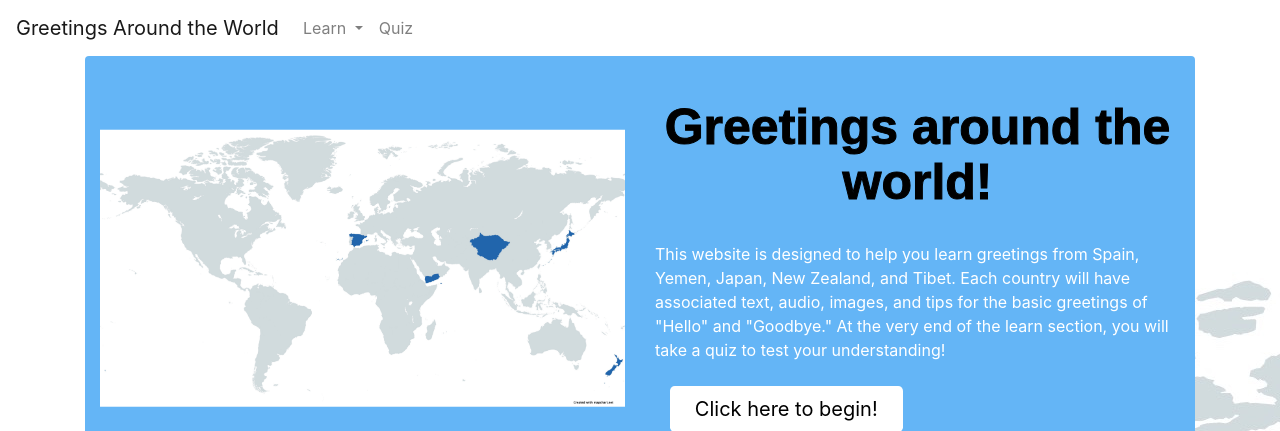
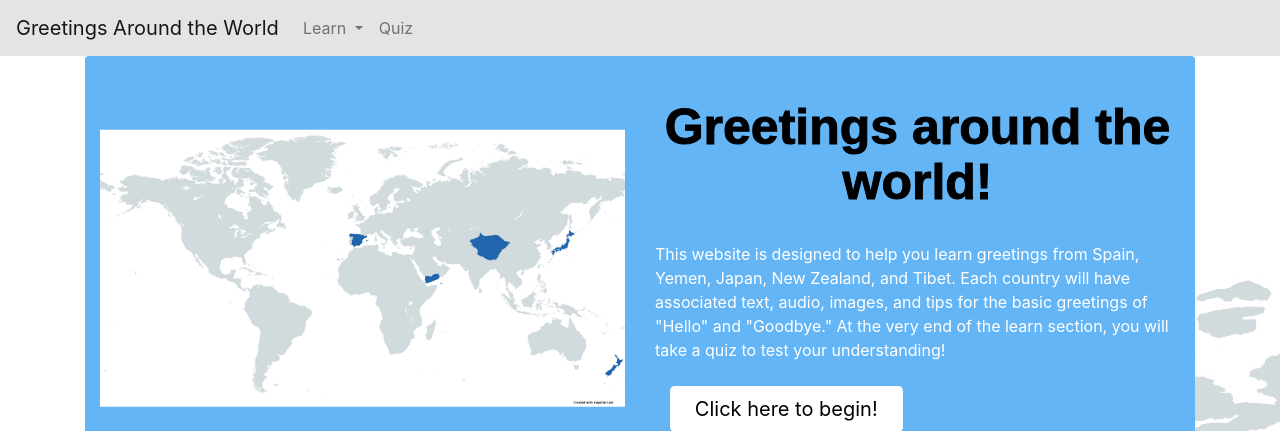
Before and after one commit to nlin0907/greetings, a Flask app: page / in a window 1280 px wide. Shown: the top 431 px of the page. Run offline with Flask 2, Linux system fonts and the light colour scheme; some libraries are stand-ins or nearby versions.

Commit message:
change navbar color, change jumbotron color

```diff
--- a/static/main.css
+++ b/static/main.css
@@ -98,8 +98,12 @@ body{
     padding: 20px;
 }
 .accent{
-    background-color: white;
+    background-color: white !important;
     color: black;
+}
+.lightgray {
+    background-color: #E5E4E2;
+    color: gray;
 }
 .main{
     background-color: #64B5F6;
--- a/templates/layout.html
+++ b/templates/layout.html
@@ -25,7 +25,7 @@
   <body>
 
     <!--dropdown navbar-->
-    <nav class="navbar navbar-expand-lg navbar-light accent">
+    <nav class="navbar navbar-expand-lg navbar-light lightgray">
       <a class="navbar-brand" href="/">Greetings Around the World</a>
       <button class="navbar-toggler" type="button" data-toggle="collapse" data-target="#navbarSupportedContent" aria-controls="navbarSupportedContent" aria-expanded="false" aria-label="Toggle navigation">
         <span class="navbar-toggler-icon"></span>
```
Also changed, not shown: templates/learn.html (+3 -4 lines), 1 other file.
